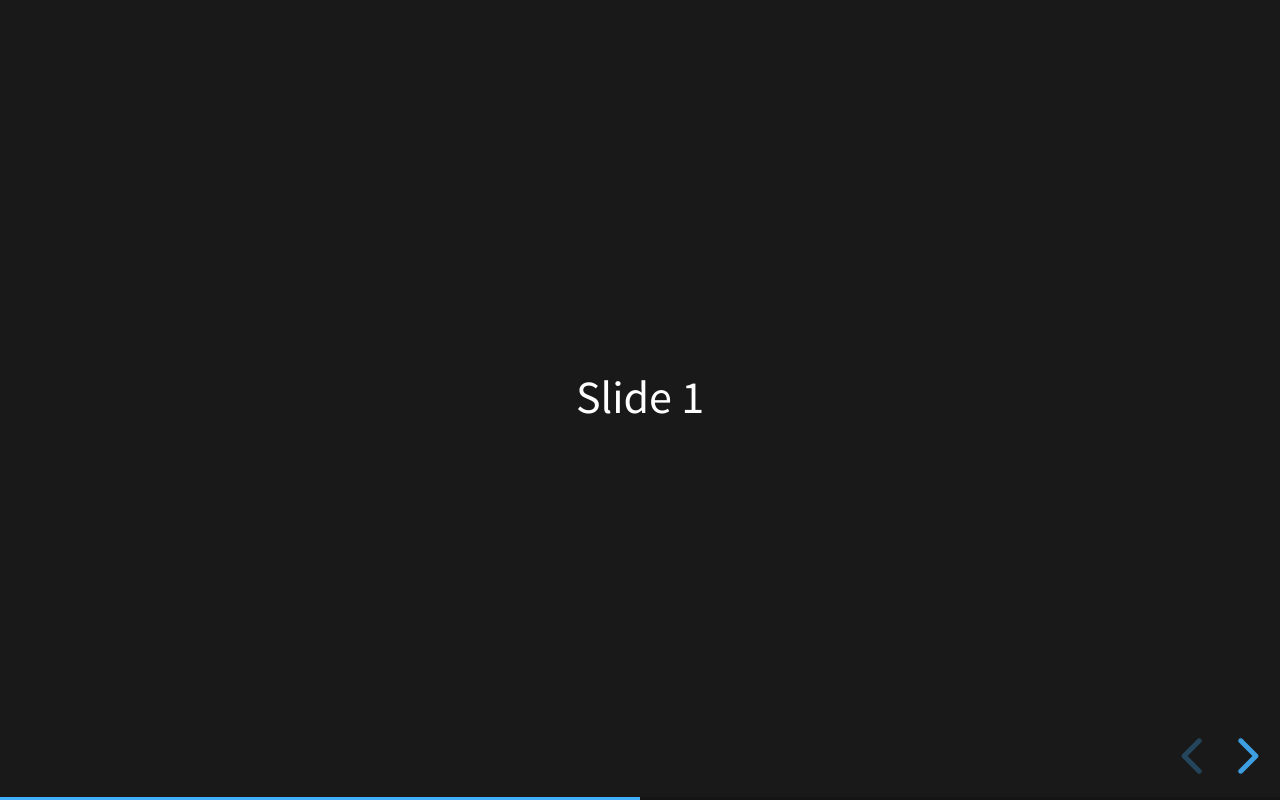
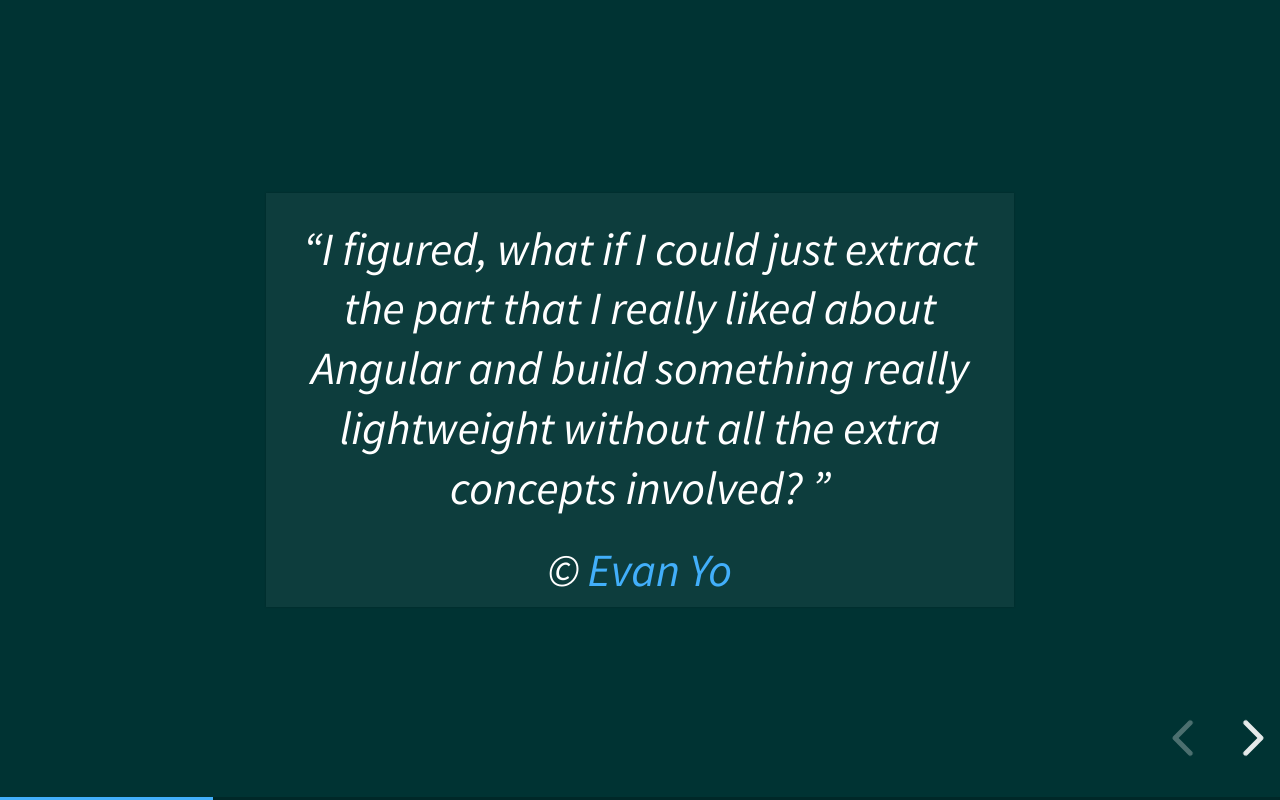
Before and after one commit to o1vanova/reveal-presentation, a website: page index.html in a window 1280 px wide. Both pictures are taken after a click on the button "next slide". Drawn offline with Linux system fonts and the light colour scheme.

Commit message:
feat: add first and last slides

```diff
--- a/index.html
+++ b/index.html
@@ -5,7 +5,7 @@
   <meta name="viewport" content="width=device-width, initial-scale=1.0, maximum-scale=1.0, user-scalable=no">
 
   <title>Vue.js</title>
-		<meta name="description" content="A framework for easily creating beautiful presentations using HTML">
+  <meta name="description" content="The HTML Presentation Framework">
   <meta name="author" content="Olga Ivanova">
 
   <link rel="stylesheet" href="css/reset.css">
@@ -34,8 +34,25 @@
       <small>Created by <a href="https://github.com/o1vanova">Olga Ivanova</a></small>
      </p>
     </section>
-				<section>Slide 1</section>
-				<section>Slide 2</section>
+    <section data-transition="slide" data-background="#003333" data-background-transition="zoom">
+			<blockquote>
+					<p>
+						&ldquo;I figured, what if I could just extract the part that I really liked about
+						Angular and build something really lightweight without all the extra concepts involved?
+						&rdquo;
+					</p>
+					<footer>
+							&copy; <cite><a href="https://github.com/yyx990803">Evan Yo</a></cite>
+					</footer>
+			</blockquote>
+		</section>
+    <section>
+				<section>Slide 2.1</section>
+				<section>Slide 2.2</section>
+				<section>Slide 2.3</section>
+		</section>
+    <section>Slide 3</section>
+    <section>Thank you for your attention!</section>
    </div>
   </div>
 
```
Lines whose indentation alone changed are shown as unchanged.
